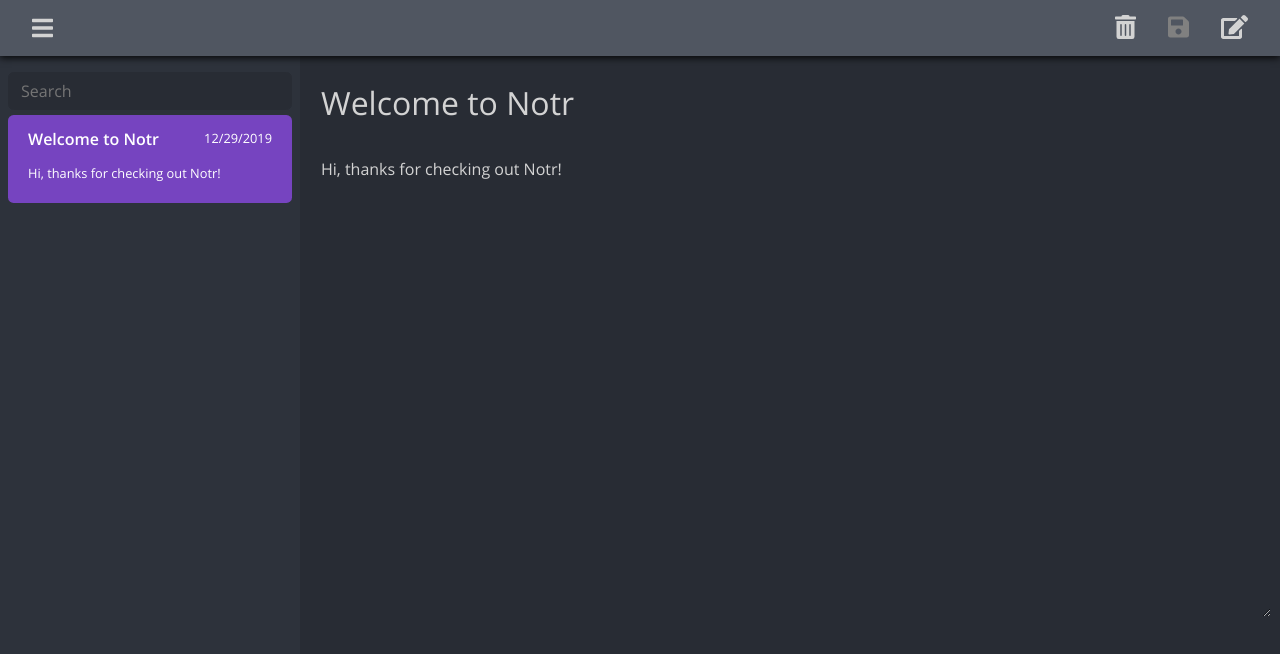
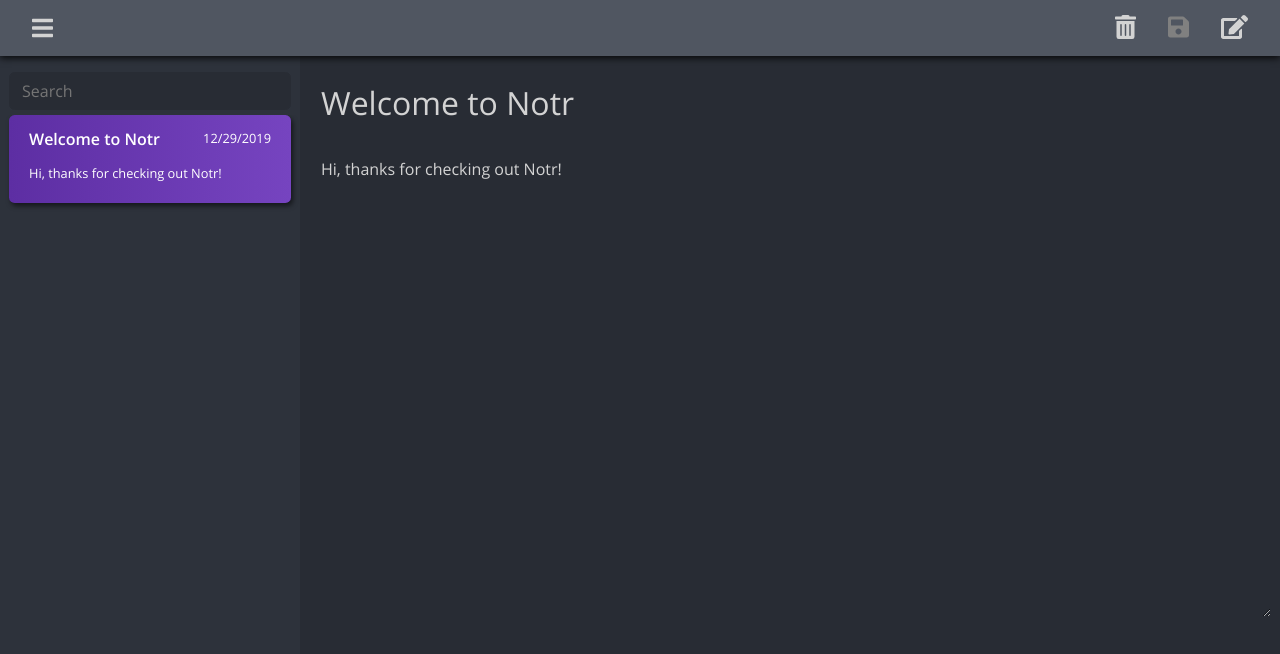
Before and after one commit to neallseth/notr, a React (Create React App) app: page / in a window 1280 px wide. Shown: the top 654 px of the page. Built offline with nearby package versions, Linux system fonts and the light colour scheme.

Commit message:
adding css gradients + list item box shadow

```diff
--- a/src/css/App.css
+++ b/src/css/App.css
@@ -1,10 +1,10 @@
 @font-face {
-  font-family: 'Open Sans';
-    src: url('../assets/fonts/OpenSans-Regular.ttf')  format('truetype')
+  font-family: "Open Sans";
+  src: url("../assets/fonts/OpenSans-Regular.ttf") format("truetype");
 }
 
-*{
-  font-family: 'Open Sans', sans-serif;
+* {
+  font-family: "Open Sans", sans-serif;
 }
 
 .App {
@@ -15,11 +15,10 @@
   overflow: hidden;
 }
 
-
-.main{
-  display:flex;
+.main {
+  display: flex;
   flex-direction: row;
-  height:100%
+  height: 100%;
 }
 
 :root {
@@ -27,8 +26,13 @@
   --themeSecondary: #505661;
   --themeTertiary: #7644c0;
   --themeAccent: rgba(121, 82, 179, 0.25);
-  --themeAccent2:#2d323b;
+  --themeAccent2: #2d323b;
   --borderRadius: 0.35rem;
+}
+
+::selection {
+  background-color: var(--themeTertiary);
+  color: lightgray;
 }
 
 .sidebar {
--- a/src/css/NoteList.module.css
+++ b/src/css/NoteList.module.css
@@ -1,16 +1,19 @@
 .listContainer {
   display: flex;
+  align-items: center;
   flex-direction: column;
   height: 100%;
   background-color: var(--themeAccent2);
-  padding: 0.5rem;
+  /* padding: 0.5rem; */
   padding-top: 1rem;
 }
 
 .listGroup {
   height: 100%;
+  width: 100%;
   overflow-y: auto;
   display: flex;
+  align-items: center;
   flex-direction: column;
 }
 
@@ -57,6 +60,7 @@
 
 .searchContainer {
   display: flex;
+  width: 94%;
 }
 
 .searchIcon {
--- a/src/css/NoteListItem.module.css
+++ b/src/css/NoteListItem.module.css
@@ -1,13 +1,12 @@
 @font-face {
-  font-family: 'Open Sans Bold';
-    src: url('../assets/fonts/OpenSans-SemiBold.ttf')  format('truetype')
+  font-family: "Open Sans Bold";
+  src: url("../assets/fonts/OpenSans-SemiBold.ttf") format("truetype");
 }
 
 @font-face {
-  font-family: 'Open Sans Bold Italic';
-    src: url('../assets/fonts/OpenSans-SemiBoldItalic.ttf')  format('truetype')
+  font-family: "Open Sans Bold Italic";
+  src: url("../assets/fonts/OpenSans-SemiBoldItalic.ttf") format("truetype");
 }
-
 
 .listItemText {
   font-size: 0.8rem;
@@ -21,11 +20,12 @@
 .listItem {
   background-color: var(--themePrimary);
   color: lightgray;
+  width: 94%;
   padding: 0.75rem 1.25rem;
   height: 5.5rem;
   cursor: pointer;
   transition: 0.15s;
-  animation: slideInLeft .55s;
+  animation: slideInLeft 0.55s;
 }
 
 .listItem:first-child {
@@ -41,12 +41,15 @@
 .listItem:hover {
   background-color: var(--themeAccent);
   text-decoration: none;
+  box-shadow: 2px 3px 5px rgba(0, 0, 0, 0.55);
 }
 
 .activeItem,
 .activeItem:hover {
+  background-image: linear-gradient(to right, #5d2ea3, #7644c0);
   background-color: var(--themeTertiary);
   color: white;
+  box-shadow: 2px 3px 5px rgba(0, 0, 0, 0.55);
 }
 
 .itemTitleRow {
@@ -67,12 +70,12 @@
   overflow: hidden;
 }
 
-.itemTitleRegular{
-  font-family: 'Open Sans Bold', sans-serif;
+.itemTitleRegular {
+  font-family: "Open Sans Bold", sans-serif;
 }
 
-.itemTitleItalic{
-  font-family: 'Open Sans Bold Italic', sans-serif;
+.itemTitleItalic {
+  font-family: "Open Sans Bold Italic", sans-serif;
 }
 
 .noteListItemExitActive {
--- a/src/css/Toast.module.css
+++ b/src/css/Toast.module.css
@@ -1,8 +1,8 @@
-.toast{
+.toast {
   width: 250px;
   height: 75px;
-    padding:20px;
-    border-radius:var(--borderRadius);
+  padding: 20px;
+  border-radius: var(--borderRadius);
   position: absolute;
   margin-left: auto;
   margin-right: auto;
@@ -12,29 +12,29 @@
   animation: slideUpAndDownOut 2.5s;
   display: flex;
   align-items: center;
-    color: lightgrey;
-    box-shadow: 5px 10px 15px rgba(0, 0, 0, .35)
+  color: white;
+  box-shadow: 5px 10px 15px rgba(0, 0, 0, 0.35);
 }
 
-.success{
-    background-color: rgb(24, 145, 24);
+.success {
+  background-image: linear-gradient(to bottom right, #00a103, #adcc00);
 }
 
-.warn{
-    background-color: #FFFF5C;    ;
+.warn {
+  background-color: #ffff5c;
 }
 
-.danger{
-    background-color: #BF0000;
+.danger {
+  background-image: linear-gradient(to bottom right, #e00000, #e86507);
 }
 
 .icon {
   font-size: 1.5rem;
   margin-left: 1rem;
-margin-right:1rem;
+  margin-right: 1rem;
 }
 
-.message{
+.message {
   margin-left: 10px;
 }
 
@@ -45,7 +45,8 @@ margin-right:1rem;
     opacity: 0;
   }
 
-    25%,75% {
+  25%,
+  75% {
     -webkit-transform: translateY(-50%);
     transform: translateY(-50%);
     opacity: 1;
```
Lines whose indentation alone changed are shown as unchanged.
